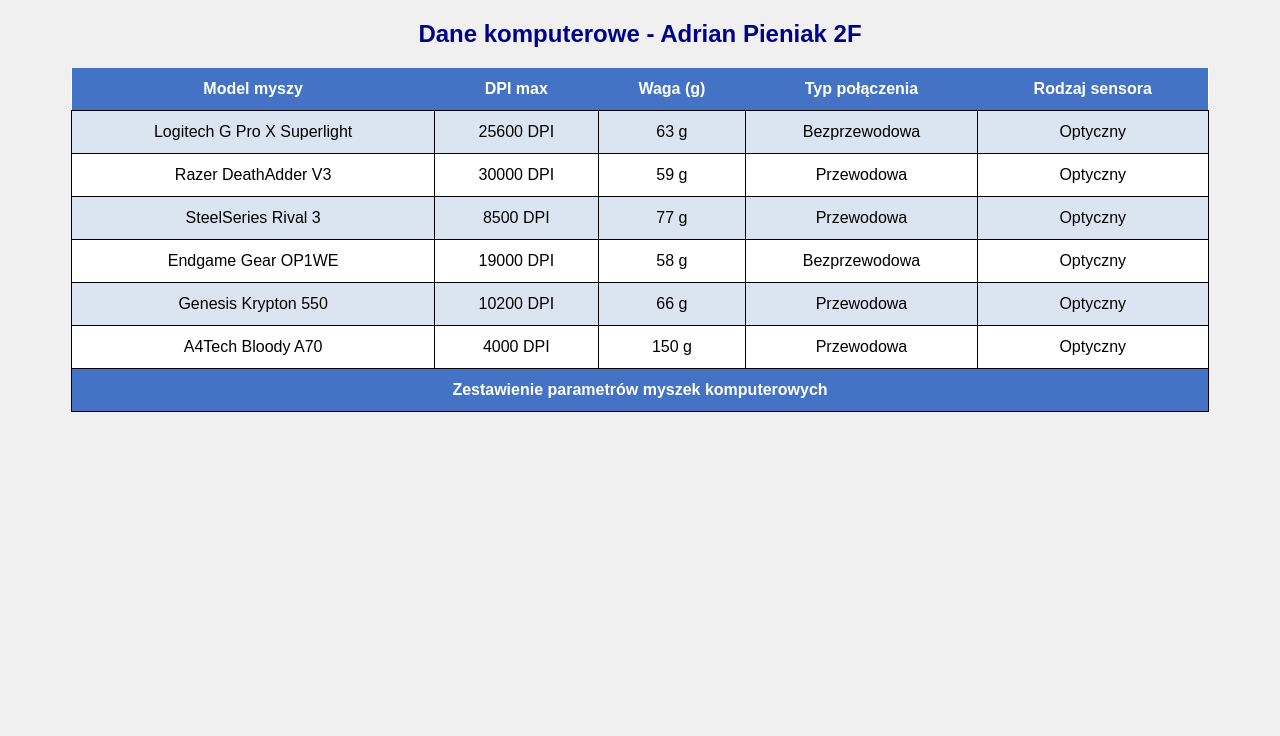
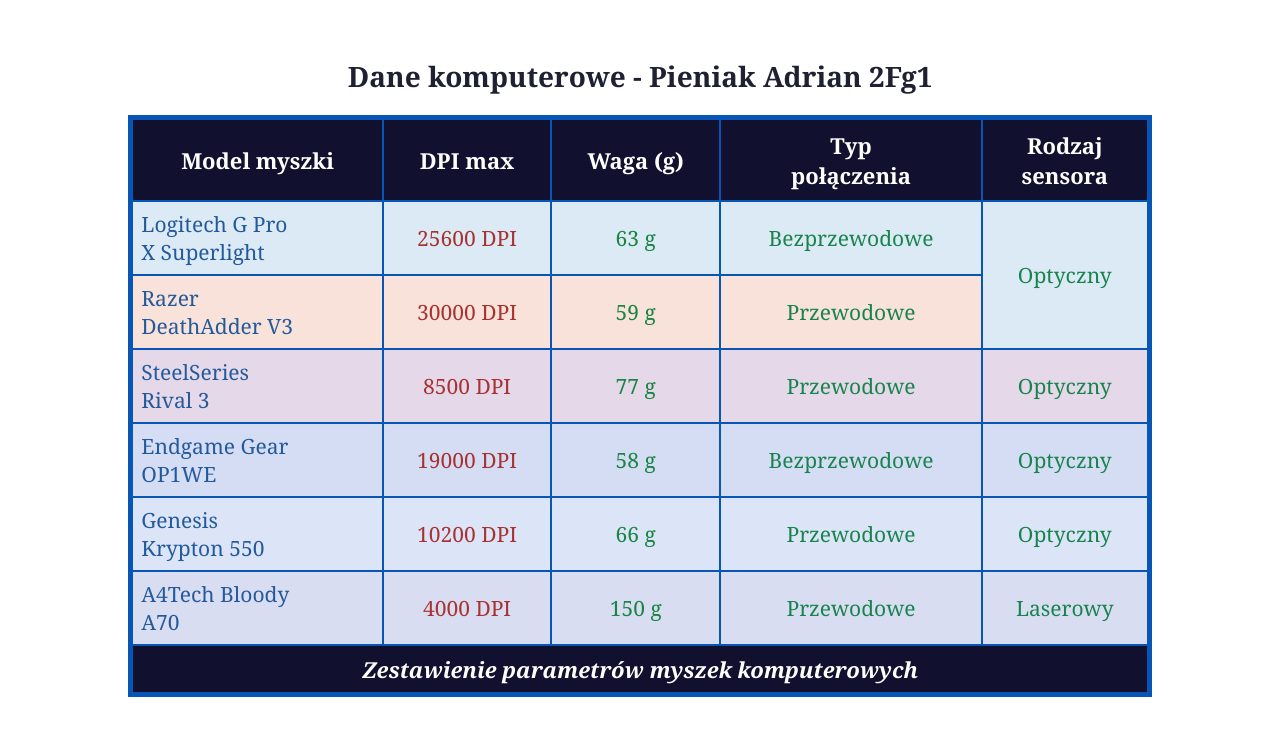
Before and after one commit to adrianpieniak30-commits/witryny, a plain HTML site: page tabela_pieniak.html in a window 1280 px wide. Drawn offline with Linux system fonts and the light colour scheme.

Commit message:
Update tabela_pieniak.html

```diff
--- a/tabela_pieniak.html
+++ b/tabela_pieniak.html
@@ -1,118 +1,176 @@
 
 <!DOCTYPE html>
-<html>
+<html lang="pl">
 <head>
 <meta charset="UTF-8">
-    <title>Moja tabela</title>
+<title>Dane komputerowe</title>
 
 <style>
     body {
-            background-color: #f0f0f0;
-            font-family: Arial;
+        font-family: Cambria, serif;
+        background-color: white;
+        padding: 30px;
     }
 
-        h2 {
+    h1 {
         text-align: center;
-            color: darkblue;
+        font-size: 28px;
+        color: #202033;
     }
 
     table {
-            width: 90%;
-            margin: auto;
+        width: 85%;
+        margin: 20px auto;
         border-collapse: collapse;
-            background-color: white;
+        border: 5px solid #0756B5;
+        text-align: center;
+        font-size: 21px;
     }
 
     th {
-            background-color: #4472c4;
+        background-color: #11112F;
         color: white;
-            padding: 12px;
+        border: 2px solid #0756B5;
+        padding: 10px;
+        font-size: 22px;
     }
 
     td {
-            border: 1px solid black;
-            padding: 12px;
-            text-align: center;
+        border: 2px solid #0756B5;
+        padding: 8px;
     }
 
-        tr:nth-child(even) {
-            background-color: #dbe5f1;
+    /* Kolory kolejnych wierszy */
+    .wiersz1 {
+        background-color: #DCEAF5;
     }
 
-        .stopka {
-            background-color: #4472c4;
+    .wiersz2 {
+        background-color: #F8E2D9;
+    }
+
+    .wiersz3 {
+        background-color: #E5D9E9;
+    }
+
+    .wiersz4 {
+        background-color: #D5DDF5;
+    }
+
+    .wiersz5 {
+        background-color: #DCE5F7;
+    }
+
+    .wiersz6 {
+        background-color: #D9DDF2;
+    }
+
+    /* Kolory tekstu */
+    .model {
+        color: #245A9B;
+        text-align: left;
+    }
+
+    .dpi {
+        color: #A83232;
+    }
+
+    .waga {
+        color: #198443;
+    }
+
+    .typ {
+        color: #18834D;
+    }
+
+    .sensor {
+        color: #18834D;
+    }
+
+    tfoot td {
+        background-color: #11112F;
         color: white;
         font-weight: bold;
+        font-style: italic;
+        text-align: center;
+        font-size: 22px;
     }
 </style>
 </head>
 
 <body>
 
-    <h2>Dane komputerowe - Adrian Pieniak 2F</h2>
+<h1>Dane komputerowe - Pieniak Adrian 2Fg1</h1>
 
 <table>
+
+    <thead>
         <tr>
-            <th>Model myszy</th>
+            <th>Model myszki</th>
             <th>DPI max</th>
             <th>Waga (g)</th>
-            <th>Typ połączenia</th>
-            <th>Rodzaj sensora</th>
+            <th>Typ<br>połączenia</th>
+            <th>Rodzaj<br>sensora</th>
+        </tr>
+    </thead>
+
+    <tbody>
+        <tr class="wiersz1">
+            <td class="model">Logitech G Pro<br>X Superlight</td>
+            <td class="dpi">25600 DPI</td>
+            <td class="waga">63 g</td>
+            <td class="typ">Bezprzewodowe</td>
+            <td class="sensor" rowspan="2">Optyczny</td>
         </tr>
 
-        <tr>
-            <td>Logitech G Pro X Superlight</td>
-            <td>25600 DPI</td>
-            <td>63 g</td>
-            <td>Bezprzewodowa</td>
-            <td>Optyczny</td>
+        <tr class="wiersz2">
+            <td class="model">Razer<br>DeathAdder V3</td>
+            <td class="dpi">30000 DPI</td>
+            <td class="waga">59 g</td>
+            <td class="typ">Przewodowe</td>
         </tr>
 
-        <tr>
-            <td>Razer DeathAdder V3</td>
-            <td>30000 DPI</td>
-            <td>59 g</td>
-            <td>Przewodowa</td>
-            <td>Optyczny</td>
+        <tr class="wiersz3">
+            <td class="model">SteelSeries<br>Rival 3</td>
+            <td class="dpi">8500 DPI</td>
+            <td class="waga">77 g</td>
+            <td class="typ">Przewodowe</td>
+            <td class="sensor">Optyczny</td>
         </tr>
 
-        <tr>
-            <td>SteelSeries Rival 3</td>
-            <td>8500 DPI</td>
-            <td>77 g</td>
-            <td>Przewodowa</td>
-            <td>Optyczny</td>
+        <tr class="wiersz4">
+            <td class="model">Endgame Gear<br>OP1WE</td>
+            <td class="dpi">19000 DPI</td>
+            <td class="waga">58 g</td>
+            <td class="typ">Bezprzewodowe</td>
+            <td class="sensor">Optyczny</td>
         </tr>
 
-        <tr>
-            <td>Endgame Gear OP1WE</td>
-            <td>19000 DPI</td>
-            <td>58 g</td>
-            <td>Bezprzewodowa</td>
-            <td>Optyczny</td>
+        <tr class="wiersz5">
+            <td class="model">Genesis<br>Krypton 550</td>
+            <td class="dpi">10200 DPI</td>
+            <td class="waga">66 g</td>
+            <td class="typ">Przewodowe</td>
+            <td class="sensor">Optyczny</td>
         </tr>
 
+        <tr class="wiersz6">
+            <td class="model">A4Tech Bloody<br>A70</td>
+            <td class="dpi">4000 DPI</td>
+            <td class="waga">150 g</td>
+            <td class="typ">Przewodowe</td>
+            <td class="sensor">Laserowy</td>
+        </tr>
+    </tbody>
+
+    <tfoot>
         <tr>
-            <td>Genesis Krypton 550</td>
-            <td>10200 DPI</td>
-            <td>66 g</td>
-            <td>Przewodowa</td>
-            <td>Optyczny</td>
-        </tr>
-
-        <tr>
-            <td>A4Tech Bloody A70</td>
-            <td>4000 DPI</td>
-            <td>150 g</td>
-            <td>Przewodowa</td>
-            <td>Optyczny</td>
-        </tr>
-
-        <tr>
-            <td colspan="5" class="stopka">
+            <td colspan="5">
                 Zestawienie parametrów myszek komputerowych
             </td>
         </tr>
+    </tfoot>
+
 </table>
 
 </body>
```
Lines whose indentation alone changed are shown as unchanged.
